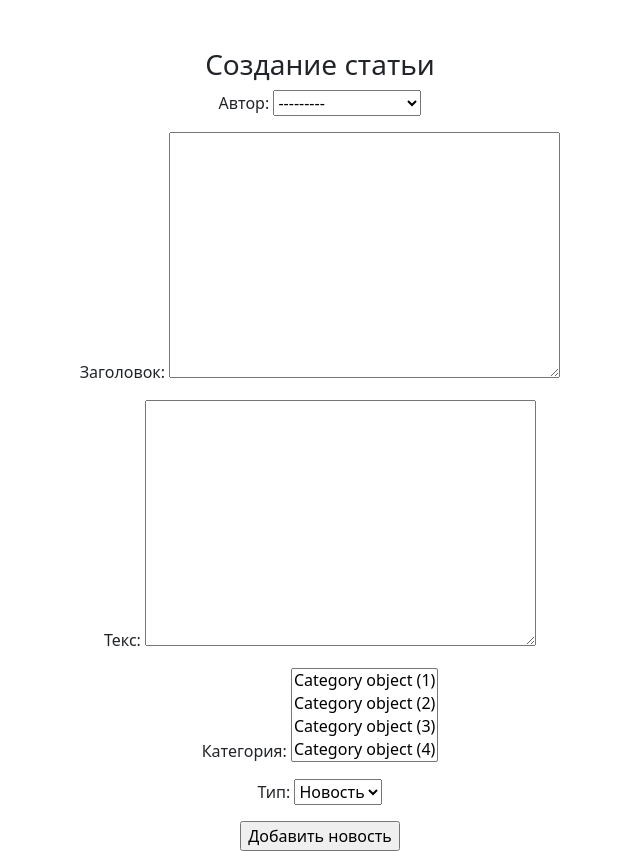
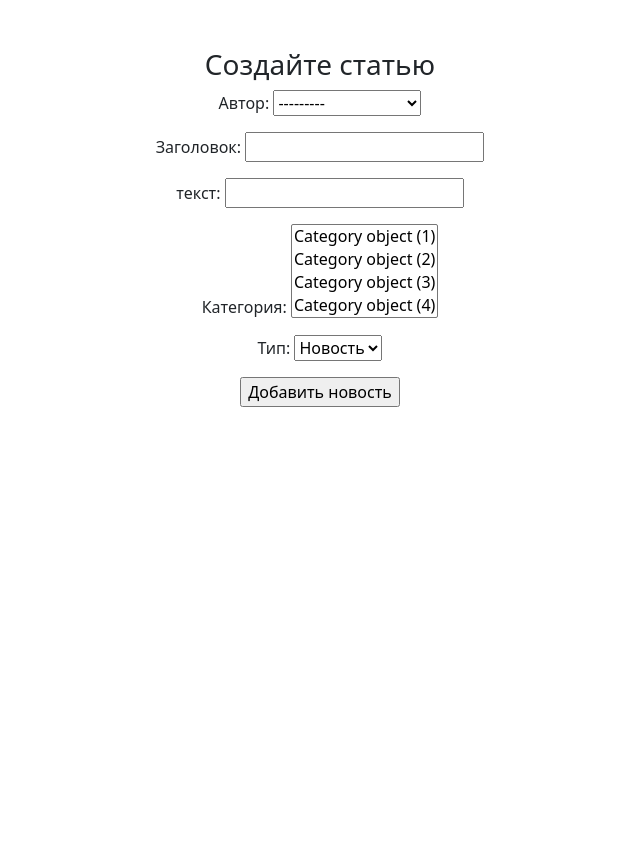
Before and after one commit to stiv800/D4, a Django app: page /news/add/ in a window 1280 px wide. Shown: the part 56-907 px from the top of the page, without its empty margins (320-960 px from the left). After the commit the page ends 463 px from the top, so only its background shows below. Run offline with Django 3.2, Linux system fonts and the light colour scheme; data comes from the database, SQL or seed files in the repository; both versions use the stored data as it was after the commit; some libraries are stand-ins or nearby versions.

Commit message:
вариант для показа

```diff
--- a/news/forms.py
+++ b/news/forms.py
@@ -1,9 +1,20 @@
-from django.forms import ModelForm
-from .models import Post, Category
+from django.forms import ModelChoiceField, ModelForm, ModelMultipleChoiceField, TypedChoiceField
+from django import forms
+#from matplotlib.pyplot import title
+from .models import *
 
 
 class PostsForm(ModelForm):
+    aa = Post.objects.select_related('author__authorUser').all()
+    bb = aa.values()
+    author = forms.ModelChoiceField(label='Автор', queryset=Post.author.get_queryset())
+    title = forms.CharField(label='Заголовок')
+    text = forms.CharField(label='текст')
+    postCategorys = forms.ModelMultipleChoiceField(label='Категория', queryset=Category.objects.all(), to_field_name='category')
+    categoryType = forms.ChoiceField(label='Тип', choices=Post.CATEGORY_CHOICES)
+
+
     class Meta:
         model = Post
         fields = ['author', 'title', 'text', 'postCategorys', 'categoryType']
-        labels = {'author':'Автор', 'title':'Заголовок', 'text':'Текс', 'postCategorys':'Категория', 'categoryType':'Тип'}
+        #labels = {'author':'Автор', 'title':'Заголовок', 'text':'Текс', 'postCategorys':'Категория', 'categoryType':'Тип'}
--- a/news/urls.py
+++ b/news/urls.py
@@ -8,5 +8,5 @@ urlpatterns = [
     path('<int:pk>/', NewsPost.as_view()),
     path('add/', PostCreateView.as_view(), name='post_create'),
     path('delete/<int:pk>/', PostDeleteView.as_view(), name='post_delete'),
-    path('/news/<int:pk>/edit/', PostUpdateView.as_view(), name='post_update'),
+    path('<int:pk>/edit/', PostUpdateView.as_view(), name='post_update'),
 ]
--- a/news/views.py
+++ b/news/views.py
@@ -79,6 +79,11 @@ class PostUpdateView(UpdateView):
     form_class = PostsForm
 
 
+    def get_object(self, **kwargs):
+        id = self.kwargs.get('pk')
+        return Post.objects.get(pk=id)
+
+
 class PostDeleteView(DeleteView):
     template_name = 'post_delete.html'
     queryset = Post.objects.all()
--- a/templates/post_create.html
+++ b/templates/post_create.html
@@ -2,10 +2,10 @@
 
 
 {% block content %}
-<h3>Создание статьи</h3>
+<h3>Создайте статью</h3>
 <form method="POST">
     {% csrf_token %}
-    {{ form.as_p }} <!-- Теперь нам нужна только готовая форма и кнопка -->
+    {{ form.as_p }}
     <input type="submit" value="Добавить новость">
 </form>
 {% endblock content %}
```
Also changed, not shown: db.sqlite3, news/models.py (line endings or trailing spaces).
